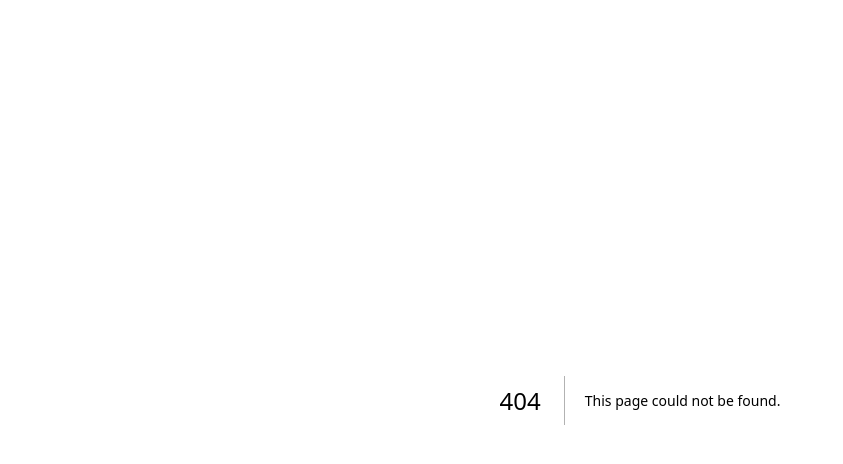
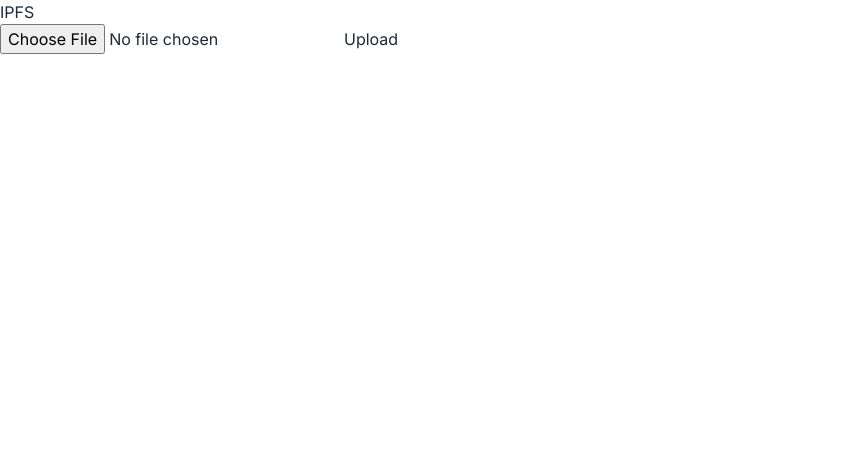
Before and after one commit to Nuthanmc/Grade-Chain, a Next.js app: page /ipfs in a window 1280 px wide. Before the commit this address had no page. Shown: the top 464 px of the page, without its empty margins (0-843 px from the left). Built offline with nearby package versions, Linux system fonts and the light colour scheme.

Commit message:
ipfs init

```diff
--- /dev/null
+++ b/app/ipfs/page.js
@@ -0,0 +1,30 @@
+"use client";
+import React from "react";
+import { Web3Storage } from "web3.storage";
+
+const Ipfs = () => {
+  const handleSubmit = async (e) => {
+    e.preventDefault();
+    console.log("uploading files...");
+    const client = new Web3Storage({
+      token:
+        "eyJhbGciOiJIUzI1NiIsInR5cCI6IkpXVCJ9.eyJzdWIiOiJkaWQ6ZXRocjoweDMyQTZEODEyNjk3N2ViNjQzODgxRDA0NjYwNzEzNzdhNjE4MzgyYjQiLCJpc3MiOiJ3ZWIzLXN0b3JhZ2UiLCJpYXQiOjE2OTgyNTIxMTEyODgsIm5hbWUiOiJDZXJ0aS1CbG9jayJ9.BZsMc8DNRZH5PvWcSWYCAqz6_njXIne1UZTT0GTbvno",
+    });
+    const fileInput = document.querySelector('input[type="file"]');
+    const rootCid = await client.put([fileInput.files[0]]);
+    const info = await client.status(rootCid);
+    console.log(info);
+    console.log(`Files uploaded. CID: ${rootCid}`);
+  };
+  return (
+    <div>
+      <h1>IPFS</h1>
+      <form onSubmit={handleSubmit}>
+        <input type="file" />
+        <button>Upload</button>
+      </form>
+    </div>
+  );
+};
+
+export default Ipfs;
```
